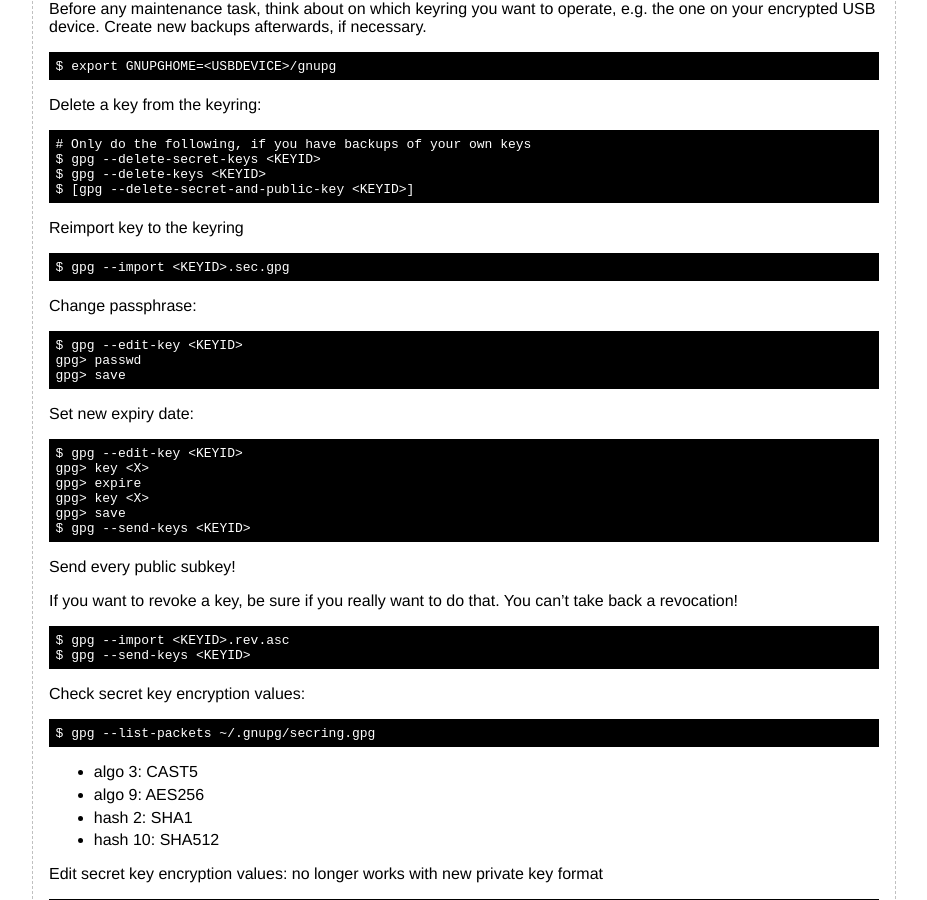
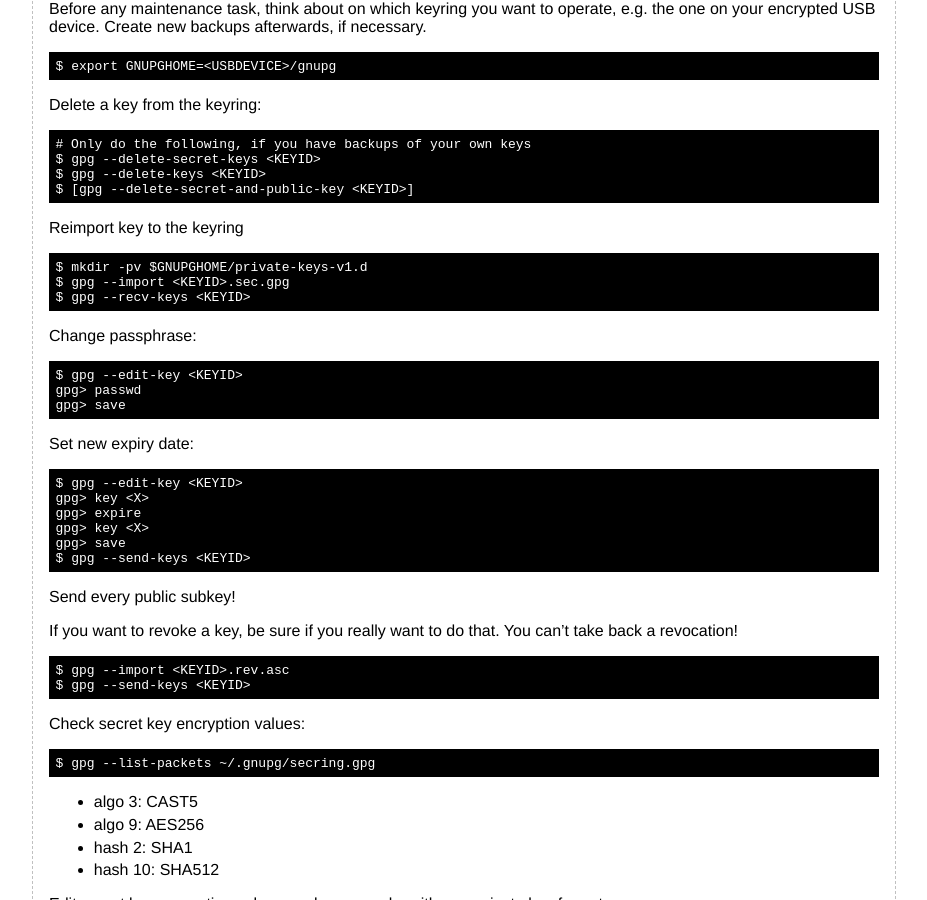
Before and after one commit to flyinggreenfrog/flyinggreenfrog.github.io, a Jekyll site: the page built from knowledgebase/gpg.md, in a window 1280 px wide and 900 px high, scrolled down 12080 px. Shown: the whole window, without its empty margins (176-1103 px from the left). Built offline with Jekyll 4.4.1, drawn with Linux system fonts in a browser that asks for light colours.

Commit message:
Work on gpg.

````diff
--- a/knowledgebase/gpg.md
+++ b/knowledgebase/gpg.md
@@ -814,7 +814,9 @@ $ [gpg --delete-secret-and-public-key <KEYID>]
 Reimport key to the keyring
 
 ```sh
+$ mkdir -pv $GNUPGHOME/private-keys-v1.d
 $ gpg --import <KEYID>.sec.gpg
+$ gpg --recv-keys <KEYID>
 ```
 
 Change passphrase:
````
Also changed, not shown: other parts of knowledgebase/gpg.md (+1 -1 lines).
